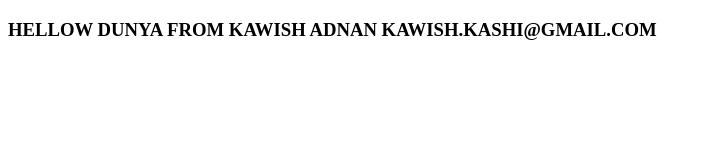
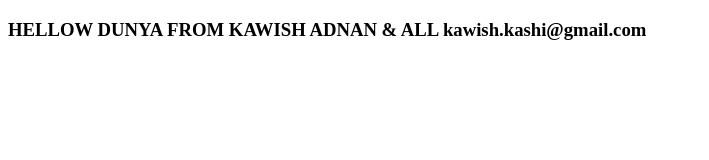
Before and after one commit to kawishAdnan/sample1, a plain HTML site: page index.html in a window 1280 px wide. Shown: the whole page, without its empty margins (0-709 px from the left). Drawn offline with Linux system fonts and the light colour scheme.

```diff
--- a/index.html
+++ b/index.html
@@ -6,7 +6,7 @@
     <title>Document</title>
 </head>
 <body>
-    <h3>HELLOW DUNYA FROM KAWISH ADNAN KAWISH.KASHI@GMAIL.COM</h3>
+    <h3>HELLOW DUNYA FROM KAWISH ADNAN & ALL kawish.kashi@gmail.com</h3>
 
 </body>
 </html>
```
